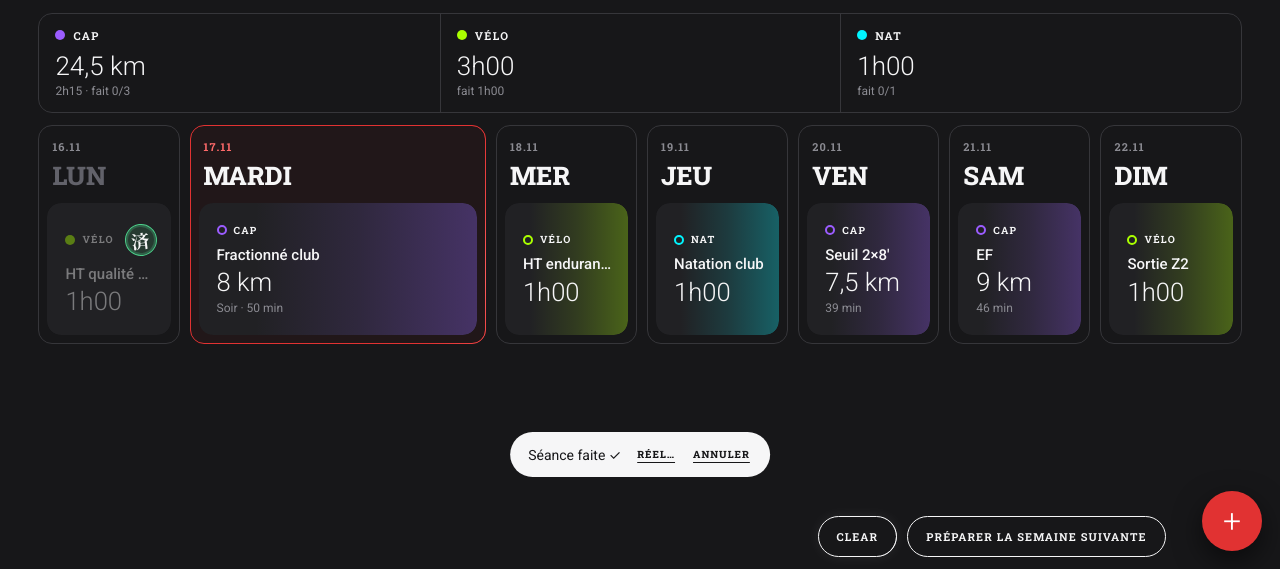
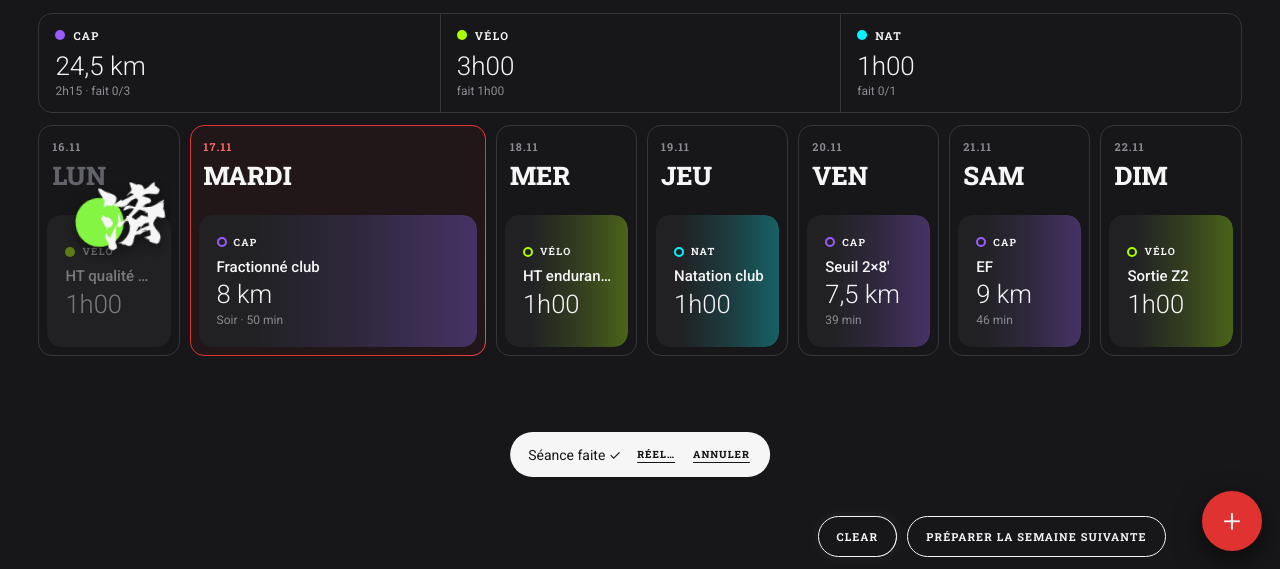
Before and after one commit to saaandesign/TRI, a plain HTML site: page index.html in a window 1280 px wide. Both pictures are taken after a click on the button 70 px from the left and 470 px from the top of the page. Shown: the part 231-800 px from the top of the page. Drawn offline with Linux system fonts and the light colour scheme.

Commit message:
Tampon 済 à cheval avec ombre et animation
Co-Authored-By: Claude Sonnet 5.5 <noreply@anthropic.com>
Claude-Session: https://claude.ai/code/session_01R9psJfzxboDxtHstFg686K

```diff
--- a/index.html
+++ b/index.html
@@ -122,8 +122,14 @@ button:focus-visible,input:focus-visible,textarea:focus-visible,select:focus-vis
 .cdpill b{color:var(--text)}
 .day.past .dw{color:var(--faint)}
 :root[data-theme="light"] .day.past .dw{color:var(--muted)}
-.dcol{display:flex;flex-direction:column;gap:8px;flex:1;min-height:170px}
-
+.dcol{display:flex;flex-direction:column;gap:8px;flex:1;min-height:170px;padding-top:34px;margin-top:-22px}
+
+.swx{position:relative}
+.stamp{position:absolute;right:6px;top:-30px;width:90px;aspect-ratio:503/353;z-index:4;pointer-events:none;transform:rotate(-8deg);filter:drop-shadow(0 6px 7px rgba(0,0,0,.5))}
+:root[data-theme="light"] .stamp{filter:drop-shadow(0 6px 7px rgba(0,0,0,.28))}
+.stamp::before{content:'';position:absolute;left:0;top:16.4%;width:53.7%;aspect-ratio:1;border-radius:50%;background:#84f542}
+.stamp::after{content:'';position:absolute;right:-2.8%;top:-4%;width:75.8%;aspect-ratio:1;background:var(--text);-webkit-mask:url(stamp.png) center/contain no-repeat;mask:url(stamp.png) center/contain no-repeat}
+.sw[data-dir] ~ .stamp{opacity:.35}
 .sw{position:relative;border-radius:var(--r);overflow:hidden}
 .sw::before{content:attr(data-rev);position:absolute;inset:0;display:flex;align-items:center;padding:0 20px;font-family:var(--display);font-weight:800;font-size:13px;letter-spacing:.14em;background:#2f9e68;color:#fff;opacity:0}
 .sw[data-dir]::before{opacity:1}
@@ -827,10 +833,10 @@ function sessHTML(s){
   const k=typeOf(s.type),T=TYPES[k];
   const big=s.km?fmtKm(num(s.km)):(s.min?fmtDur(num(s.min)):'');
   const sub=[s.when?s.when.charAt(0).toUpperCase()+s.when.slice(1):'',(s.km&&s.min)?fmtDur(num(s.min)):''].filter(Boolean).join(' · ');
-  return '<div class="sw"><button class="sess'+(s.done?' done':'')+'" data-sess="'+esc(s.id)+'" style="--c:'+T.color+'">'+
+  return '<div class="swx"><div class="sw"><button class="sess'+(s.done?' done':'')+'" data-sess="'+esc(s.id)+'" style="--c:'+T.color+'">'+
     '<span class="srow"><span class="tag"><i class="dot'+(s.done?'':' plan')+'" data-toggle="'+esc(s.id)+'" role="button" aria-label="'+(s.done?'Retirer fait':'Marquer fait')+'" style="--c:'+T.color+'"></i>'+T.label+'</span>'+
-    (s.done?'<span class="st on hk" aria-label="Fait">済</span>':'')+'</span>'+
-    '<span class="name">'+esc(s.title||T.name)+'</span>'+(big?'<span class="big">'+esc(big)+'</span>':'')+(s.done&&realLine(s)?'<span class="real">'+esc(realLine(s))+'</span>':(sub?'<span class="sub">'+esc(sub)+'</span>':''))+(s.notes?'<span class="desc">'+esc(s.notes)+'</span>':'')+'</button></div>';
+    ''+'</span>'+
+    '<span class="name">'+esc(s.title||T.name)+'</span>'+(big?'<span class="big">'+esc(big)+'</span>':'')+(s.done&&realLine(s)?'<span class="real">'+esc(realLine(s))+'</span>':(sub?'<span class="sub">'+esc(sub)+'</span>':''))+(s.notes?'<span class="desc">'+esc(s.notes)+'</span>':'')+'</button></div>'+(s.done?'<i class="stamp" aria-label="Fait"></i>':'')+'</div>';
 }
 function raceBlock(R){
   return '<button class="race" data-race="'+esc(R.id)+'"><span class="k">COURSE'+racePill(R)+'</span><div class="n">'+esc(R.name)+'</div><div class="m">'+
@@ -1369,7 +1375,8 @@ function popCard(id,done){
   if(reduce())return;const el=cardEl(id);if(!el)return;
   el.animate([{transform:'scale(.95)'},{transform:'scale(1.03)',offset:.55},{transform:'scale(1)'}],{duration:440,easing:'cubic-bezier(.2,.9,.3,1.2)'});
   el.querySelectorAll('.tag,.name,.big,.sub').forEach(n=>n.animate([{opacity:done?1:.42},{opacity:done?.42:1}],{duration:480,easing:'ease-out'}));
-  const st=el.querySelector('.st');if(st)st.animate([{transform:'scale(.55)'},{transform:'scale(1.22)',offset:.6},{transform:'scale(1)'}],{duration:500,easing:'cubic-bezier(.2,.9,.3,1)'});
+  const swx=el.closest('.swx'),st=swx&&swx.querySelector('.stamp');
+  if(st&&!reduce())st.animate([{transform:'rotate(-22deg) scale(2.6)',opacity:0,filter:'drop-shadow(0 26px 22px rgba(0,0,0,.15))'},{transform:'rotate(-8deg) scale(.88)',opacity:1,offset:.5,filter:'drop-shadow(0 1px 2px rgba(0,0,0,.65))'},{transform:'rotate(-8deg) scale(1.07)',offset:.74},{transform:'rotate(-8deg) scale(1)'}],{duration:680,easing:'cubic-bezier(.3,.7,.3,1)'});
 }
 function appear(id){
   if(reduce())return;const el=cardEl(id);if(!el)return;
--- a/sw.js
+++ b/sw.js
@@ -1,5 +1,5 @@
-const CACHE = 'prepa-v20';
-const CORE = ['./', './index.html', './manifest.webmanifest', './icon-192.png', './icon-512.png', './apple-touch-icon.png', './logo.png', './logo-outline.png', './favicon.png', './favicon-32.png', './fonts/roboto-slab-latin-wght-normal.woff2', './fonts/roboto-latin-wght-normal.woff2'];
+const CACHE = 'prepa-v21';
+const CORE = ['./', './index.html', './manifest.webmanifest', './icon-192.png', './icon-512.png', './apple-touch-icon.png', './logo.png', './logo-outline.png', './stamp.png', './favicon.png', './favicon-32.png', './fonts/roboto-slab-latin-wght-normal.woff2', './fonts/roboto-latin-wght-normal.woff2'];
 self.addEventListener('install', e => { e.waitUntil(caches.open(CACHE).then(c => c.addAll(CORE)).then(() => self.skipWaiting())); });
 self.addEventListener('activate', e => { e.waitUntil(caches.keys().then(ks => Promise.all(ks.filter(k => k !== CACHE).map(k => caches.delete(k)))).then(() => self.clients.claim())); });
 self.addEventListener('fetch', e => {
```
Also changed, not shown: stamp.png (added).
